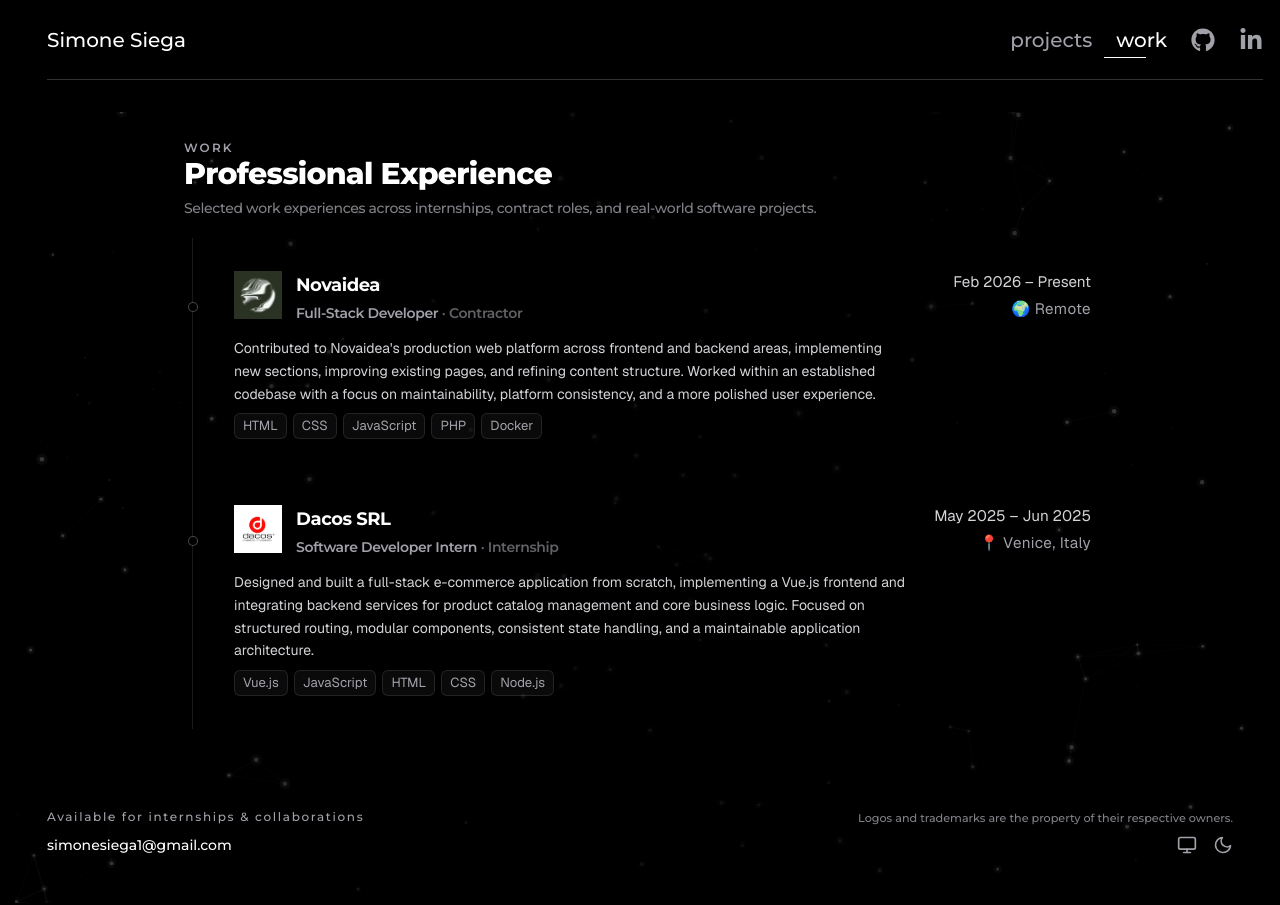
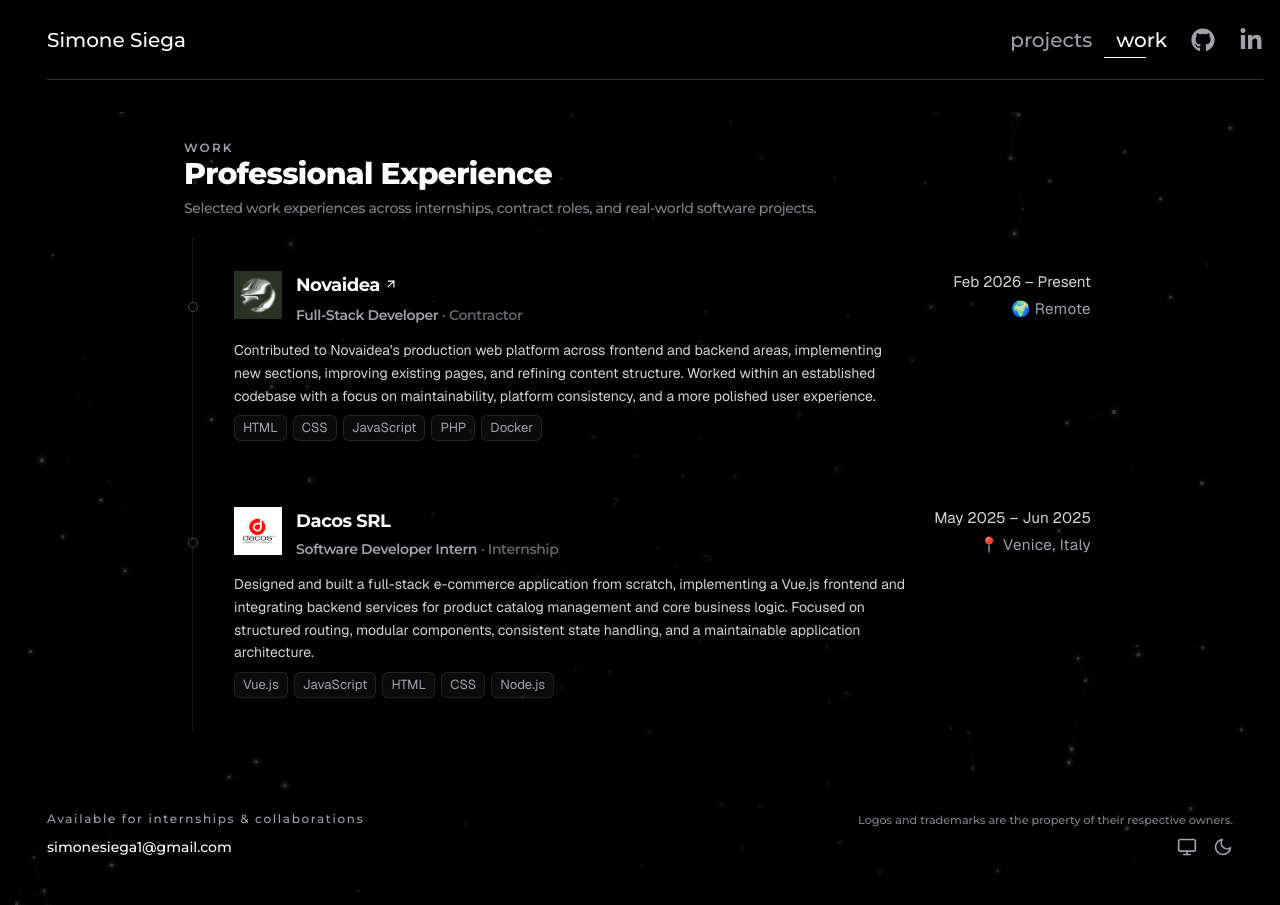
Before and after one commit to simonesiega/portfolio, a Next.js app: page /work in a window 1280 px wide. Built offline with nearby package versions, Linux system fonts and the light colour scheme; no server answers.

Commit message:
Add company links in work page

```diff
--- a/src/components/work/work-experience-section.tsx
+++ b/src/components/work/work-experience-section.tsx
@@ -1,4 +1,5 @@
 import Image from "next/image";
+import {FiArrowUpRight} from "react-icons/fi";
 import {ScrollReveal} from "@/components/animation/scroll-reveal";
 import {montserrat} from "@/lib/fonts";
 import type {WorkPageExperience} from "@/lib/config/text/work";
@@ -64,7 +65,20 @@ export function WorkExperienceItem({
                 <h2
                   className={`${montserrat.className} min-w-0 text-[1.1rem] font-bold tracking-tight text-[var(--ui-fg)] sm:text-lg`}
                 >
-                  {experience.company}
+                  {experience.companyUrl ? (
+                    <a
+                      href={experience.companyUrl}
+                      target="_blank"
+                      rel="noreferrer"
+                      className="group/company-link relative inline-flex items-baseline gap-1 rounded-sm pb-0.5 transition-transform duration-300 hover:-translate-y-0.5 focus-visible:-translate-y-0.5 focus-visible:outline-2 focus-visible:outline-offset-3 focus-visible:outline-[var(--ui-fg)]"
+                    >
+                      <span>{experience.company}</span>
+                      <FiArrowUpRight className="h-3.5 w-3.5 transition-transform duration-300 group-hover/company-link:translate-x-0.5 group-hover/company-link:-translate-y-0.5 group-focus-visible/company-link:translate-x-0.5 group-focus-visible/company-link:-translate-y-0.5" />
+                      <span className="absolute bottom-0 left-0 h-px w-full origin-left scale-x-0 bg-current transition-transform duration-300 group-hover/company-link:scale-x-100 group-focus-visible/company-link:scale-x-100" />
+                    </a>
+                  ) : (
+                    experience.company
+                  )}
                 </h2>
 
                 <p
--- a/src/lib/config/text/work/entries/dacos-srl.ts
+++ b/src/lib/config/text/work/entries/dacos-srl.ts
@@ -8,6 +8,7 @@ export const dacosSrlExperience = {
   dateRange: "May 2025 – Jun 2025",
   role: "Software Developer Intern",
   company: "Dacos SRL",
+  companyUrl: null,
   companyType: "Internship",
   location: "📍 Venice, Italy",
   description:
--- a/src/lib/config/text/work/entries/novaidea.ts
+++ b/src/lib/config/text/work/entries/novaidea.ts
@@ -8,6 +8,7 @@ export const novaideaExperience = {
   dateRange: "Feb 2026 – Present",
   role: "Full-Stack Developer",
   company: "Novaidea",
+  companyUrl: "https://www.newartvanguard.com/",
   companyType: "Contractor",
   location: "🌍 Remote",
   description:
--- a/src/lib/config/text/work/types.ts
+++ b/src/lib/config/text/work/types.ts
@@ -6,6 +6,7 @@ export type WorkPageExperience = {
   dateRange: string;
   role: string;
   company: string;
+  companyUrl: string | null;
   companyType: string;
   location: string;
   description: string;
```
Also changed, not shown: 1 other file (tests, documents, lock files or other folders).
